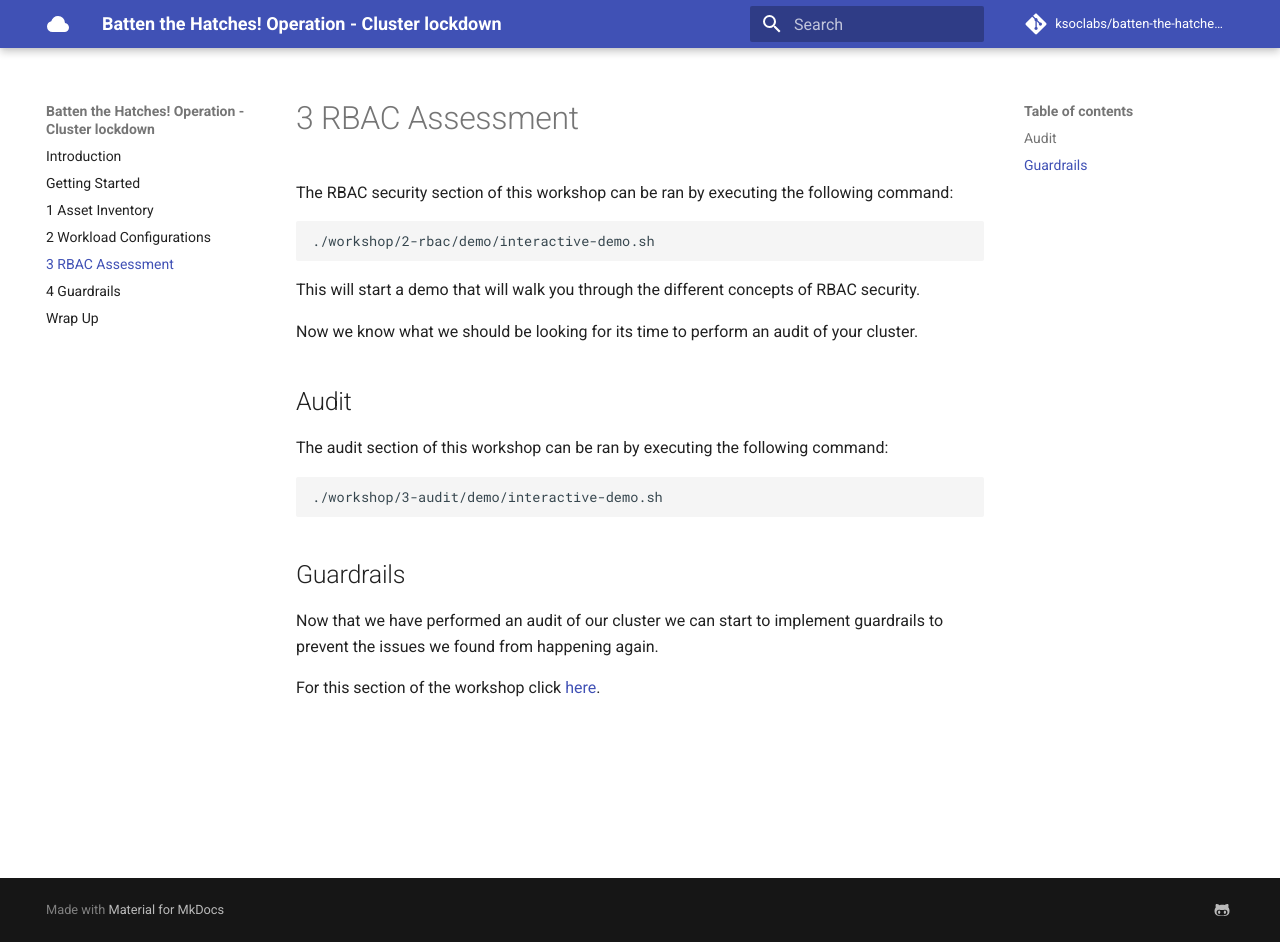
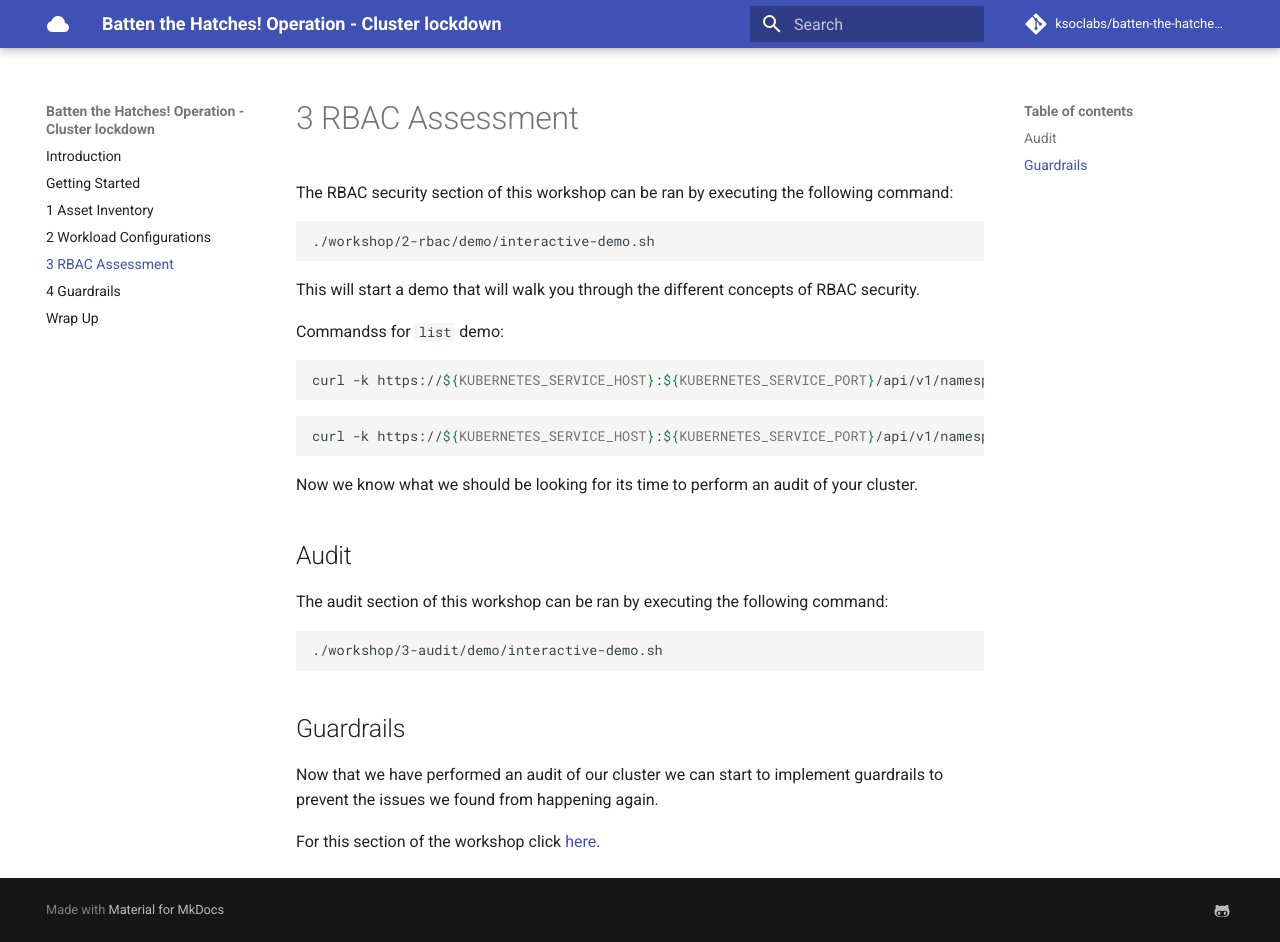
Before and after one commit to ksoclabs/batten-the-hatches-workshop, an MkDocs documentation site: the page built from docs/3-rbac.md, in a window 1280 px wide and 942 px high. Built offline with MkDocs 1.6.1 and Material for MkDocs 9.7.7, drawn with Linux system fonts in a browser that asks for light colours; comment, search, counter and statistics services are not loaded.

Commit message:
Fixing docs.

````diff
--- a/docs/3-rbac.md
+++ b/docs/3-rbac.md
@@ -5,6 +5,16 @@ The RBAC security section of this workshop can be ran by executing the following
 ```
 
 This will start a demo that will walk you through the different concepts of RBAC security.
+
+Commandss for `list` demo:
+
+```bash
+curl -k https://${KUBERNETES_SERVICE_HOST}:${KUBERNETES_SERVICE_PORT}/api/v1/namespaces/sec-ctx/secrets/abc -H "Authorization: Bearer $(kubectl -n sec-ctx get secrets -ojson | jq '.items[]| select(.metadata.annotations."kubernetes.io/service-account.name"=="only-list-secrets-sa")| .data.token' | tr -d '"' | base64 -d)"
+```
+
+```bash
+curl -k https://${KUBERNETES_SERVICE_HOST}:${KUBERNETES_SERVICE_PORT}/api/v1/namespaces/sec-ctx/secrets?limit=500 -H "Authorization: Bearer $(kubectl -n sec-ctx get secrets -ojson | jq '.items[]| select(.metadata.annotations."kubernetes.io/service-account.name"=="only-list-secrets-sa")| .data.token' | tr -d '"' | base64 -d)"
+```
 
 Now we know what we should be looking for its time to perform an audit of your cluster.
 
````
